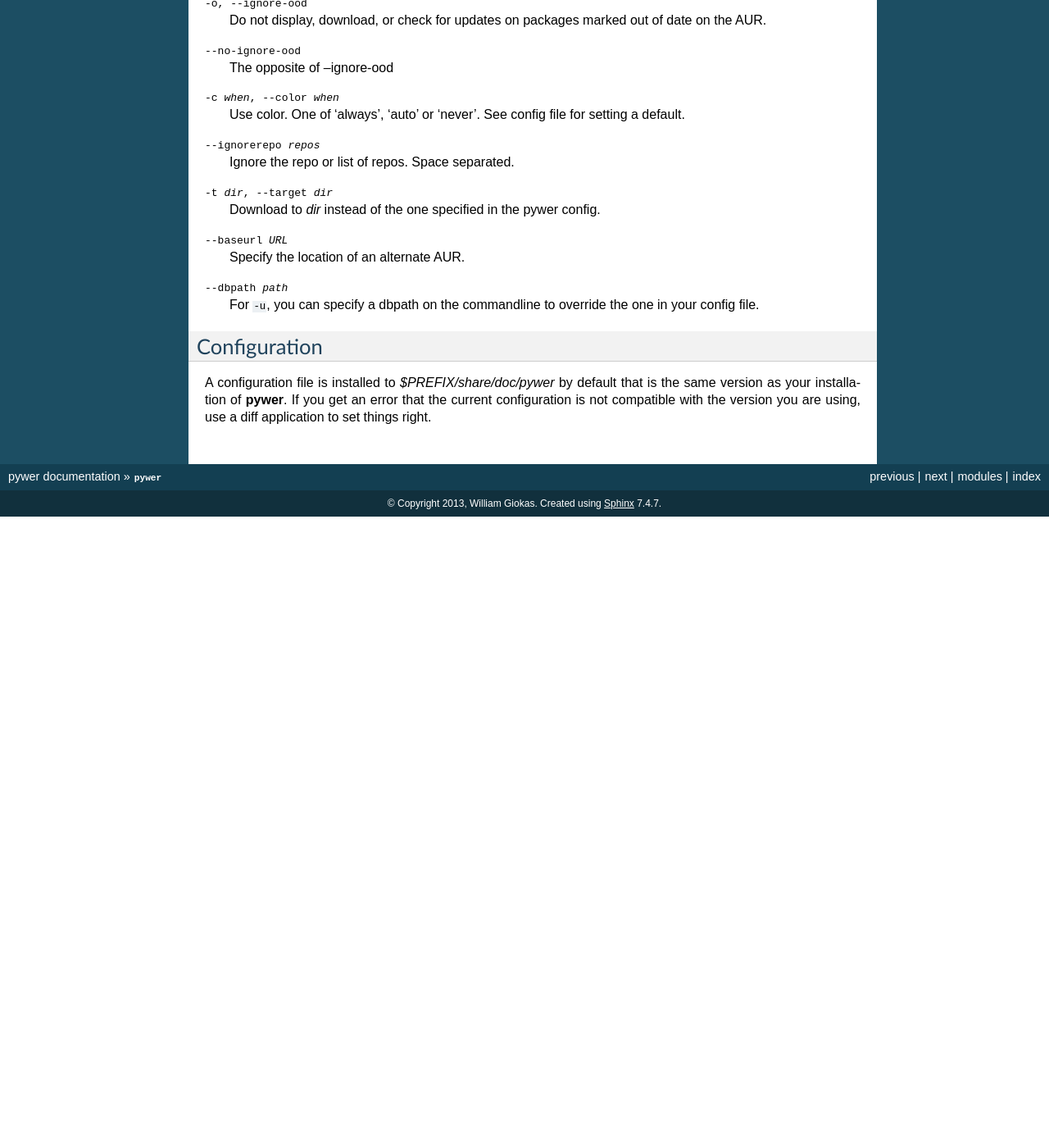
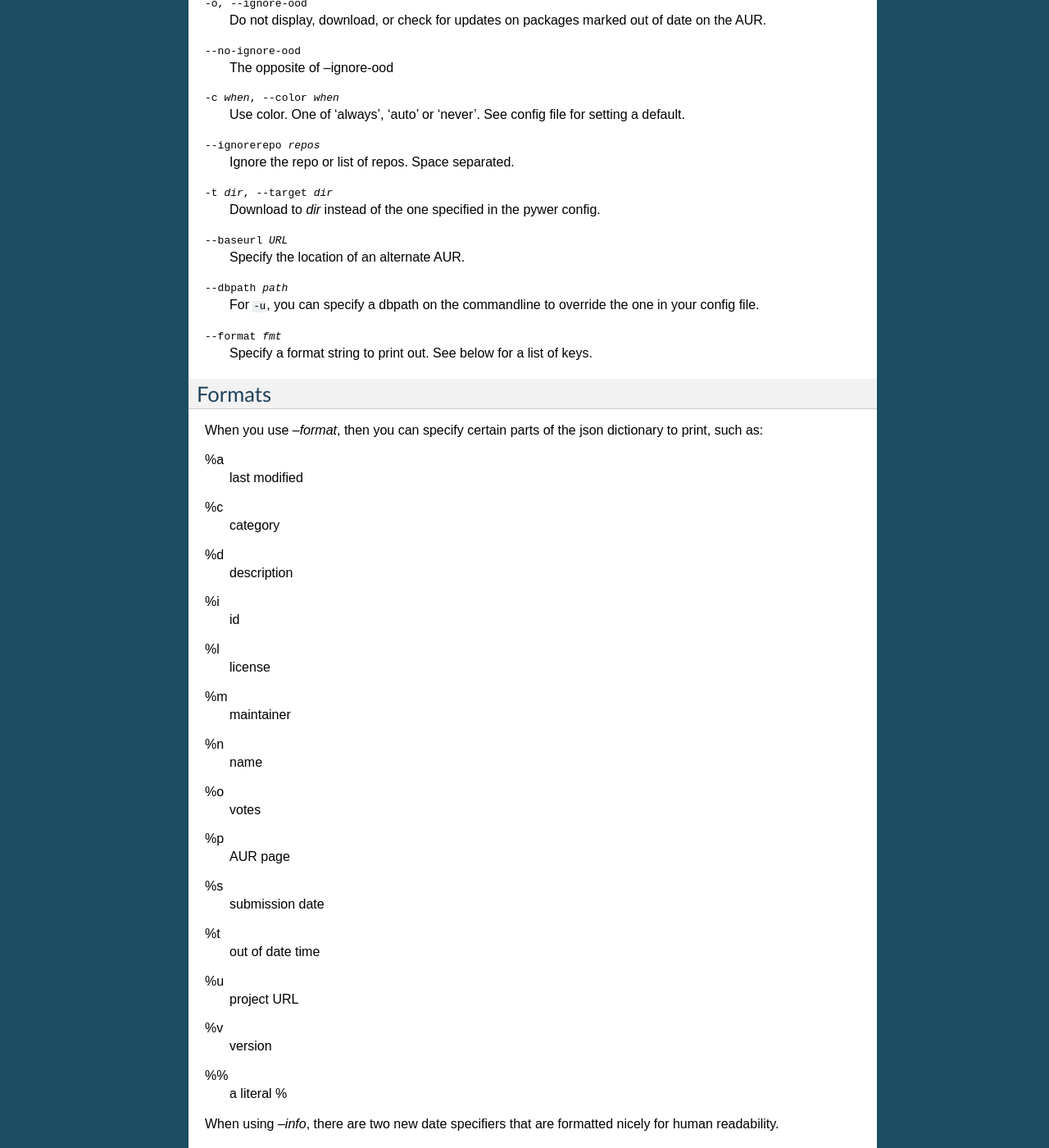
Before and after one commit to KaiSforza/pywer, a Sphinx documentation site: the page built from doc/pywer.rst, in a window 1280 px wide and 1400 px high, scrolled down 1099 px. Shown: the whole window at 82% size. Built offline with Sphinx 7.4.7, drawn with Linux system fonts in a browser that asks for light colours; before the commit the page ends 1729 px from its top, so only the background shows below that; some of the changed text lies outside the part shown.

Commit message:
pywer: Add formatted printing to the mix
Right now we don't support printf formatting, but you can still do most
things that people use. Also, the '\n' at the end of fmt is not implied,
if you want it to be on multiple lines, you need to put a '\n' at the
end of the string.

Also updated the documentation a bit.

One of the function names changed as well, pretty_print_simple_info is
now pretty_print_info, since it does a whole lot more than just the
simple_info part.

```diff
--- a/doc/libaur.printer.rst
+++ b/doc/libaur.printer.rst
@@ -22,13 +22,13 @@ Data
 Functions
 ---------
 
-.. function:: pretty_print_search(term, stype='search', baseurl=None, ood=True, be_verbose=0, color=False)
+.. function:: pretty_print_search(term, stype='search', baseurl=None, ood=True, be_verbose=0, color=False, format_str=None)
 
    Print out the results from a search run by :class:`libaur.aur.SearchPkg`.
    *term* is the string to search for. *stype* is the same as
    :class:`libaur.aur.SearchPkg`'s req_type.
 
-.. function:: pretty_print_simple_info(package, baseurl=None, ood = True, color=False, more_info=False)
+.. function:: pretty_print_info(package, baseurl=None, ood = True, color=False, more_info=False, format_str=None)
 
    Prints the results of :class:`libaur.aur.InfoPkg` in human readable
    output, showing all fields but `ID`. *package* is a list of pacakges to
--- a/doc/pywer.rst
+++ b/doc/pywer.rst
@@ -80,6 +80,92 @@ Options
     For ``-u``, you can specify a dbpath on the commandline to override the
     one in your config file.
 
+--format fmt
+    Specify a format string to print out. See below for a list of keys.
+
+Formats
+-------
+
+When you use *--format*, then you can specify certain parts of the json
+dictionary to print, such as:
+
+%a
+    last modified
+
+%c
+    category
+
+%d
+    description
+
+%i
+    id
+
+%l
+    license
+
+%m
+    maintainer
+
+%n
+    name
+
+%o
+    votes
+
+%p
+    AUR page
+
+%s
+    submission date
+
+%t
+    out of date time
+
+%u
+    project URL
+
+%v
+    version
+
+%%
+    a literal %
+
+When using *--info*, there are two new date specifiers that are formatted
+nicely for human readability.
+
+%S
+    submission date, human readable
+
+%A
+    last modified, human readable
+
+%T
+    out of date as a date
+
+When *--info* is specified twice, the following formatters are also
+available (if the PKGBUILD specifies them).
+
+%C
+    conflicts
+
+%D
+    depends
+
+%M
+    makedepends
+
+%O
+    optdepends
+
+%P
+    provides
+
+%R
+    replaces
+
+
+
 Configuration
 -------------
 
```
Also changed, not shown: 2 other files.
